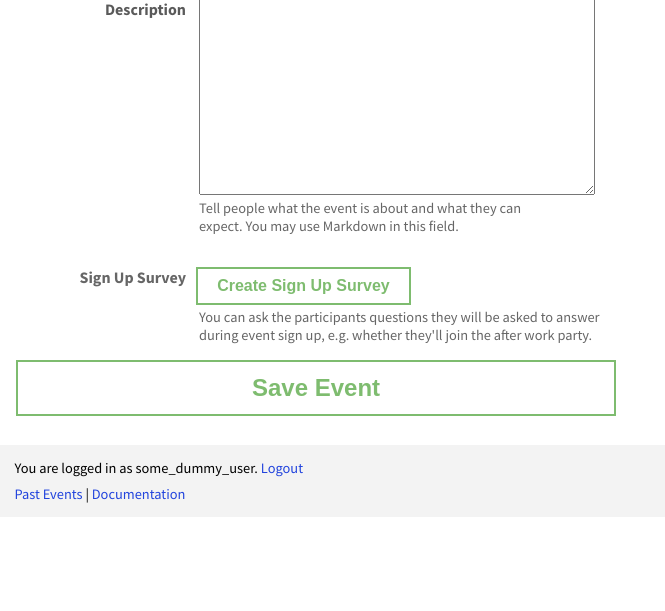
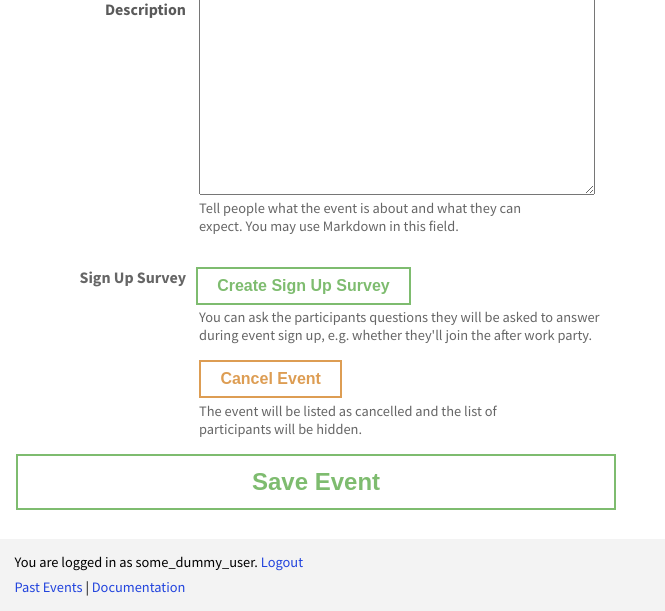
Before and after one commit to thomersch/openstreetmap-calendar, a Django app: page /event/2/change/ in a window 1280 px wide. Shown: the part 533-1144 px from the top of the page, without its empty margins (0-665 px from the left). Before the commit the page ends 1036 px from the top, so only its background shows below. Run offline with Django 3.2, Linux system fonts and the light colour scheme; a user stored in the database is signed in; data comes from the database, SQL or seed files in the repository; data that the repository does not hold is empty.

Commit message:
#24: allow cancelling in edit form & striketrough in lists

```diff
--- a/osmcal/models.py
+++ b/osmcal/models.py
@@ -30,6 +30,8 @@ class Event(models.Model):
     link = models.URLField(blank=True, null=True)
     kind = models.CharField(max_length=4, choices=[(x.name, x.value) for x in EventType])
     description = models.TextField(blank=True, null=True, help_text='Tell people what the event is about and what they can expect. You may use Markdown in this field.')
+
+    cancelled = models.BooleanField(default=False)
 
     def save(self, *args, **kwargs):
         if self.location:
--- a/osmcal/static/osmcal/style.css
+++ b/osmcal/static/osmcal/style.css
@@ -125,6 +125,11 @@ h1, h2 {
 	color: inherit;
 }
 
+.event-list-entry-cancelled {
+	text-decoration: line-through;
+	opacity: 0.7;
+}
+
 .event-list-entry-box {
 	align-items: center;
 	display: flex;
@@ -177,6 +182,10 @@ h1, h2 {
 .event-single-title {
 	line-height: 1em;
 	margin: 0;
+}
+
+.event-single-title-cancelled {
+	text-decoration: line-through;
 }
 
 .event-single-location {
--- a/osmcal/templates/osmcal/documentation.html
+++ b/osmcal/templates/osmcal/documentation.html
@@ -52,5 +52,11 @@
 
 <p>The OpenStreetMap Calendar is open source software and is <a href="https://github.com/thomersch/openstreetmap-calendar">hosted on GitHub</a>. If you experience problems, you can raise an issue there.</p>
 
+<h2>Frequently Asked Questions</h2>
+
+<h3>Why is there no support for repeated/periodic events?</h3>
+
+<p>Because we don't want to list events that potentially do not exist anymore because their initial creators forgot to remove them. Our alternative is the 'Repeat Event' functionality which you can reach from the event's detail page which allows you to copy an existing event.</p>
+
 </content>
 {% endblock %}
--- a/osmcal/templates/osmcal/event.html
+++ b/osmcal/templates/osmcal/event.html
@@ -27,7 +27,7 @@
 {% block content %}
 	<div class="event-single-block">
 		<div class="event-single-main">
-			<h1 class="event-single-title">{{ event.name }}</h1>
+			<h1 class="event-single-title{% if event.cancelled %} event-single-title-cancelled{% endif %}">{{ event.name }}</h1>
 			<p class="event-single-location">
 				{% if event.location_text %}{{ event.location_text }}<br>{% endif %}
 				{% if event.location_name %}{{ event.location_name }}{% endif %}
@@ -37,6 +37,7 @@
 				{% include "osmcal/date.txt" %}
 			</div>
 
+			<p>{% if event.cancelled %}This event has been cancelled.{% endif %}</p>
 			<p>{{ event.description|markdown|safe }}</p>
 			<p>{% if event.link %}<a href="{{ event.link }}"><button class="btn">Event Website</button></a> {% endif %}<a href="{% url 'event-ical' event.id %}"><button class="btn">Add to Calendar</button></a></p>
 
@@ -51,6 +52,7 @@
 				<a href="{% url 'event-duplicate' event.id %}"><button class="btn">Repeat Event</button></a>
 			</div>
 
+			{% if not event.cancelled %}
 			<div class="event-single-participation">
 				<div class="event-single-participants">
 					<h2>Participate</h2>
@@ -81,6 +83,7 @@
 				</form>
 				{% endif %}
 			</div>
+			{% endif %}
 		</aside>
 	</div>
 
--- a/osmcal/templates/osmcal/event_form.html
+++ b/osmcal/templates/osmcal/event_form.html
@@ -90,6 +90,17 @@
 			<input type="hidden" name="questions-MIN_NUM_FORMS" value="0">
 			<input type="hidden" name="questions-MAX_NUM_FORMS" value="1000">
 		</section>
+
+		{% if event %}
+		<div method="POST" class="event-form" style="margin-top: 1em;">
+			<div class="event-form-line">
+				<div class="event-form-leading-label"></div>
+				<button type="submit" formaction="{% url 'event-cancel' event.id %}" class="btn btn-negative">Cancel Event</button>
+				<label class="event-form-helptext">The event will be listed as cancelled and the list of participants will be hidden.</label>
+			</div>
+		</div>
+		{% endif %}
+
 		<p class="submit-row"><button class="btn" type="submit" style="font-size: 150%; width: 95%; max-width: 600px;">Save Event</button></p>
 	</form>
 
--- a/osmcal/templates/osmcal/partials/event_list.html
+++ b/osmcal/templates/osmcal/partials/event_list.html
@@ -1,6 +1,6 @@
 <ul class="event-list">
 {% for event in events %}
-	<li class="event-list-entry"><a href="{% url 'event' event.id %}" class="event-list-entry-box">
+	<li class="event-list-entry{% if event.cancelled %} event-list-entry-cancelled{% endif %}"><a href="{% url 'event' event.id %}" class="event-list-entry-box">
 		<div class="event-entry-main">
 			<p class="event-entry-name">{{ event.name }}</p>
 			{% if event.location_text %}<p class="event-entry-location">{{ event.location_text }}</p>{% endif %}
--- a/osmcal/urls.py
+++ b/osmcal/urls.py
@@ -12,6 +12,7 @@ urlpatterns = [
     path('event/add/', views.EditEvent.as_view(), name='event-edit'),
     path('event/<int:event_id>/', views.event, name='event'),
     path('event/<int:event_id>.ics', views.EventICal.as_view(), name='event-ical'),
+    path('event/<int:event_id>/cancel/', views.CancelEvent.as_view(), name='event-cancel'),
     path('event/<int:event_id>/change/', views.EditEvent.as_view(), name='event-change'),
     path('event/<int:event_id>/duplicate/', views.DuplicateEvent.as_view(), name='event-duplicate'),
 
--- a/osmcal/views.py
+++ b/osmcal/views.py
@@ -151,7 +151,7 @@ class JoinEvent(View):
     @method_decorator(login_required)
     def get(self, request, event_id):
         evt = Event.objects.get(id=event_id)
-        if evt.questions:
+        if evt.questions.count() > 0:
             return self.survey(request, evt)
 
         return render(request, 'osmcal/event_join.html', context={'event': evt})
@@ -200,6 +200,22 @@ def logout(request):
     return redirect("/")
 
 
+class CancelEvent(View):
+    @method_decorator(login_required)
+    def post(self, request, event_id=None):
+        event = get_object_or_404(Event, id=event_id)
+
+        # We don't need an event form as such, but we will use the to_json method
+        # to be able to save the current data as a log entry.
+        event_form = forms.EventForm(request.POST)
+        event_form.is_valid()
+        EventLog.objects.create(created_by=request.user, event=event, data=event_form.to_json())
+
+        event.cancelled = True
+        event.save()
+        return redirect(reverse('event', kwargs={'event_id': event_id}))
+
+
 class EditEvent(View):
     def _question_formset(self, request):
         QuestionFormSet = formset_factory(forms.QuestionForm)
@@ -231,12 +247,13 @@ class EditEvent(View):
         form = forms.EventForm()
         questions = []
         question_formset = None
+        evt = None
         if event_id is not None:
             evt = Event.objects.get(id=event_id)
             questions = evt.questions.all()
             form = forms.EventForm(instance=evt)
             question_formset = self._question_formset(request)
-        return render(request, 'osmcal/event_form.html', context={'form': form, 'question_formset': question_formset, 'questions': self._questions_json(questions)})
+        return render(request, 'osmcal/event_form.html', context={'form': form, 'question_formset': question_formset, 'questions': self._questions_json(questions), 'event': evt})
 
     @method_decorator(login_required)
     @transaction.atomic
```
Also changed, not shown: osmcal/migrations/0022_event_cancelled.py (added).
